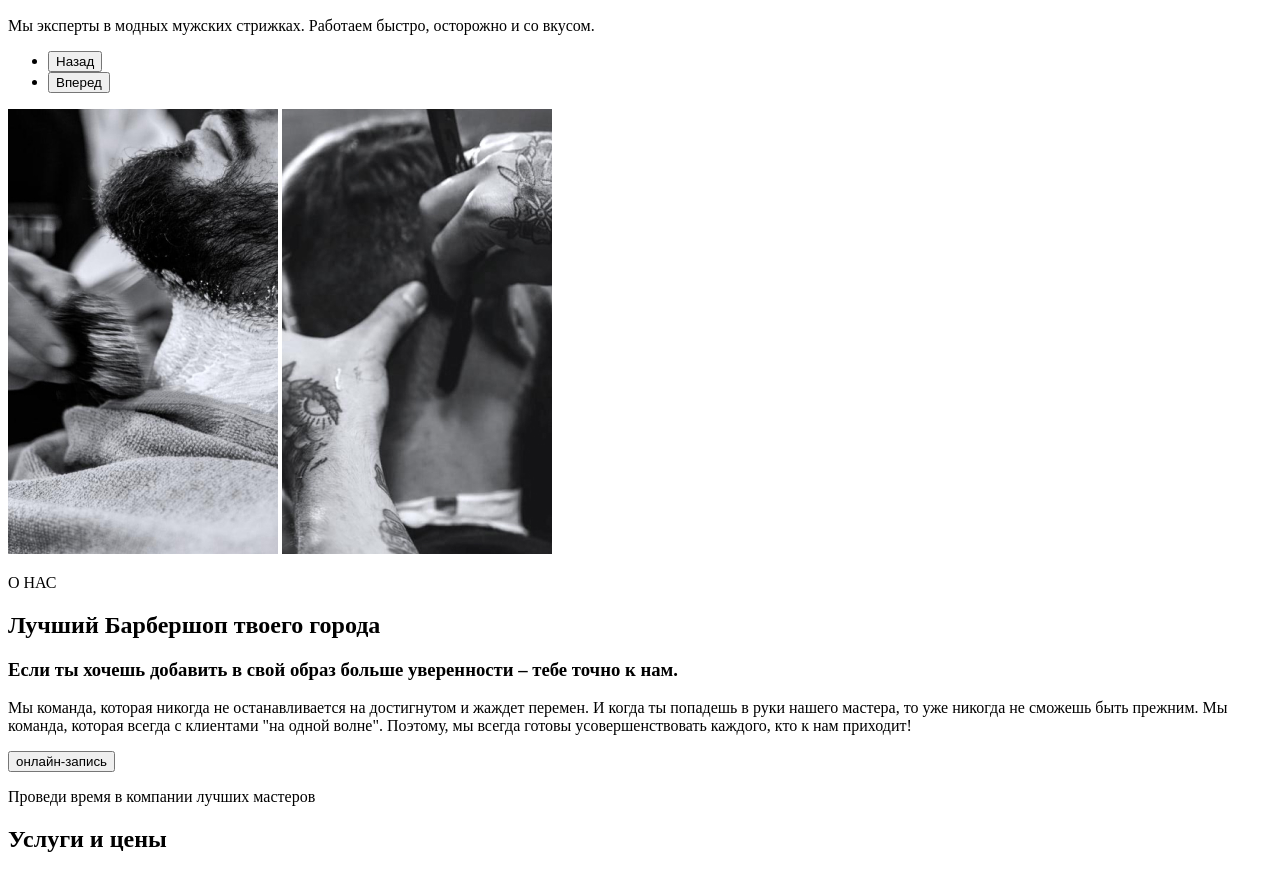
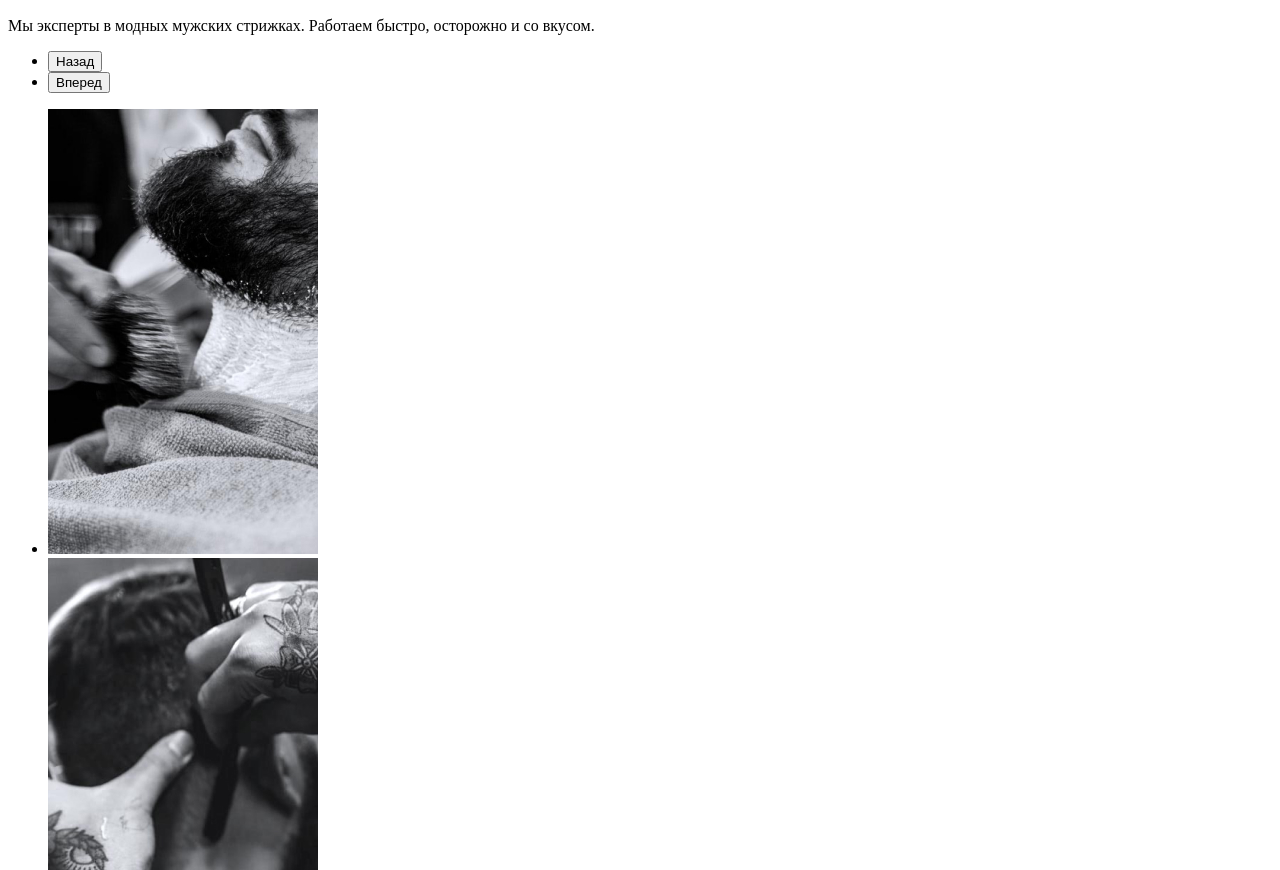
Before and after one commit to lgayda/barbershop-1, a plain HTML site: page index.html in a window 1280 px wide. Shown: the part 329-1199 px from the top of the page. Drawn offline with Linux system fonts and the light colour scheme.

Commit message:
Update index.html

```diff
--- a/index.html
+++ b/index.html
@@ -4,7 +4,7 @@
   <meta charset="UTF-8">
   <meta http-equiv="X-UA-Compatible" content="IE=edge">
   <meta name="viewport" content="width=device-width, initial-scale=1.0">
-  <title>BarberShop</title>
+  <title>BarberShop 1</title>
 </head>
 <body>
   <!-- Шапка сайту -->
@@ -48,8 +48,14 @@
     </section>
     <!-- Секція О нас -->
     <section>
-      <img src="./images/about/photo-1.jpg" alt="">
-      <img src="./images/about/photo-2.jpg" alt="">
+      <ul>
+        <li>
+          <img src="./images/about/photo-1.jpg" alt="">
+        </li>
+        <li>
+          <img src="./images/about/photo-2.jpg" alt="">
+        </li>
+      </ul>
       <p>О НАС</p>
       <h2>Лучший Барбершоп твоего города</h2>
       <h3>
```
